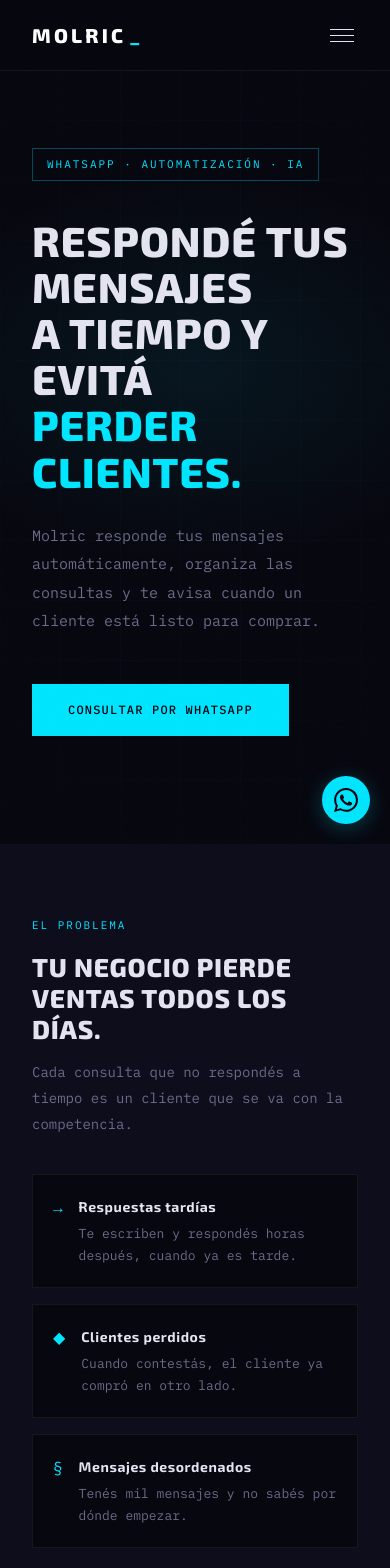
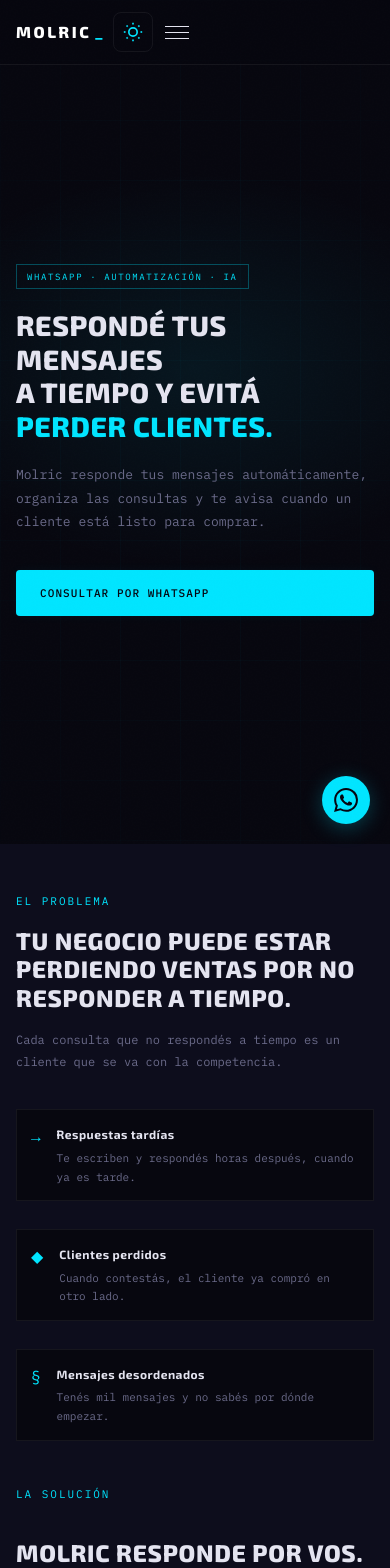
Before and after one commit to carlosmiguelcabrera/Molric, a Next.js app: page / in a window 390 px wide. Shown: the top 1568 px of the page. Built offline with nearby package versions, Linux system fonts and the light colour scheme.

Commit message:
Improve responsive design for tablets and smartphones with dual breakpoints

```diff
--- a/app/globals.css
+++ b/app/globals.css
@@ -12,6 +12,18 @@
   --border: rgba(255,255,255,0.06);
   --font-display: 'Exo 2', sans-serif;
   --font-mono: 'IBM Plex Mono', monospace;
+}
+
+[data-theme="light"] {
+  --bg: #f8f8fc;
+  --surface: #ffffff;
+  --surface2: #f0f0f8;
+  --accent: #0099cc;
+  --accent-dim: rgba(0,153,204,0.12);
+  --accent-glow: rgba(0,153,204,0.25);
+  --text: #1a1a2e;
+  --text-muted: #6b6b8a;
+  --border: rgba(0,0,0,0.08);
 }
 
 *, *::before, *::after { box-sizing: border-box; margin: 0; padding: 0; }
@@ -42,12 +54,12 @@ nav {
   top: 0; left: 0; right: 0;
   z-index: 100;
   display: flex;
-  justify-content: space-between;
   align-items: center;
   padding: 20px 60px;
   border-bottom: 1px solid var(--border);
   background: rgba(7,7,15,0.88);
   backdrop-filter: blur(12px);
+  gap: 24px;
 }
 
 .nav-logo {
@@ -59,6 +71,7 @@ nav {
   color: #ffffff;
   text-decoration: none;
   position: relative;
+  flex-shrink: 0;
 }
 .nav-logo::after {
   content: '_';
@@ -66,7 +79,13 @@ nav {
   margin-left: 4px;
 }
 
-.nav-links { display: flex; gap: 36px; list-style: none; }
+.nav-links {
+  display: flex;
+  gap: 36px;
+  list-style: none;
+  flex: 1;
+  justify-content: center;
+}
 .nav-links a {
   color: var(--text-muted);
   text-decoration: none;
@@ -89,6 +108,8 @@ nav {
   cursor: pointer;
   text-decoration: none;
   transition: background 0.2s, box-shadow 0.2s;
+  white-space: nowrap;
+  flex-shrink: 0;
 }
 .nav-cta:hover { background: var(--accent-dim); box-shadow: 0 0 20px var(--accent-glow); }
 
@@ -100,25 +121,51 @@ nav {
   background: none;
   border: none;
   padding: 4px;
+  flex-shrink: 0;
 }
 .hamburger span { display: block; width: 24px; height: 1px; background: var(--text); transition: all 0.3s ease; }
 .hamburger.active span:nth-child(1) { transform: rotate(45deg) translate(10px, 10px); }
 .hamburger.active span:nth-child(2) { opacity: 0; }
 .hamburger.active span:nth-child(3) { transform: rotate(-45deg) translate(7px, -7px); }
 
+/* THEME TOGGLE */
+.theme-toggle {
+  background: transparent;
+  border: 1px solid var(--border);
+  color: var(--accent);
+  width: 48px;
+  height: 48px;
+  border-radius: 8px;
+  cursor: pointer;
+  display: flex;
+  align-items: center;
+  justify-content: center;
+  transition: border-color 0.2s, background 0.2s;
+  flex-shrink: 0;
+}
+.theme-toggle:hover {
+  border-color: var(--accent);
+  background: var(--accent-dim);
+}
+.theme-toggle svg {
+  width: 20px;
+  height: 20px;
+  transition: transform 0.3s ease;
+}
+
 .mobile-menu {
   display: none;
   position: fixed;
-  top: 65px; left: 0; right: 0;
+  top: 60px; left: 0; right: 0;
   background: rgba(7,7,15,0.98);
   border-bottom: 1px solid var(--border);
-  padding: 24px 40px;
+  padding: 20px 24px;
   z-index: 99;
   flex-direction: column;
-  gap: 20px;
+  gap: 16px;
 }
 .mobile-menu.open { display: flex; }
-.mobile-menu a { color: var(--text-muted); text-decoration: none; font-size: 14px; transition: color 0.2s; }
+.mobile-menu a { color: var(--text-muted); text-decoration: none; font-size: 13px; letter-spacing: 0.1em; transition: color 0.2s; }
 .mobile-menu a:hover { color: var(--accent); }
 
 /* HERO */
@@ -219,6 +266,7 @@ nav {
   display: inline-block;
   transition: box-shadow 0.3s, transform 0.2s;
   animation: pulseGlow 3s ease-in-out 1s infinite;
+  border-radius: 4px;
 }
 .btn-primary:hover {
   box-shadow: 0 0 32px var(--accent-glow), 0 0 8px var(--accent);
@@ -239,6 +287,7 @@ nav {
   text-decoration: none;
   display: inline-block;
   transition: border-color 0.2s, color 0.2s;
+  border-radius: 4px;
 }
 .btn-secondary:hover { border-color: var(--accent); color: var(--accent); }
 
@@ -593,17 +642,120 @@ footer {
 .reveal-delay-4 { transition-delay: 0.4s; }
 
 /* RESPONSIVE */
+/* TABLET */
 @media (max-width: 900px) {
-  nav { padding: 18px 32px; }
+  nav { padding: 16px 24px; gap: 12px; }
+  .nav-logo { font-size: 18px; }
   .nav-links { display: none; }
   .nav-cta { display: none; }
   .hamburger { display: flex; }
-  section { padding: 72px 32px; }
-  #hero { padding: 120px 32px 80px; }
-  #problem { grid-template-columns: 1fr; gap: 48px; }
+  .theme-toggle { width: 44px; height: 44px; }
+
+  section { padding: 64px 28px; }
+  #hero { padding: 110px 28px 70px; }
+  .hero-headline { font-size: clamp(36px, 5vw, 56px); margin-bottom: 24px; }
+  .hero-tag { font-size: 10px; padding: 5px 12px; margin-bottom: 28px; }
+  .hero-sub { font-size: 14px; max-width: 480px; }
+  .hero-actions { gap: 12px; }
+
+  .section-title { font-size: clamp(28px, 4vw, 44px); }
+  .section-sub { font-size: 13px; }
+
+  #problem { grid-template-columns: 1fr; gap: 40px; }
+  .problem-item { padding: 16px; }
+  .problem-text strong { font-size: 13px; }
+  .problem-text p { font-size: 12px; }
+  .solution-card { padding: 24px; }
+  .solution-card h4 { font-size: 14px; }
+  .solution-card p { font-size: 12px; }
+
   .steps::before { display: none; }
-  .steps { grid-template-columns: 1fr; gap: 40px; }
-  .benefits-grid { grid-template-columns: 1fr; }
-  footer { flex-direction: column; align-items: flex-start; }
-  #cta { padding: 80px 32px; }
+  .steps { grid-template-columns: 1fr; gap: 32px; }
+  .step { padding: 0 16px; }
+  .step-circle { width: 56px; height: 56px; font-size: 18px; margin-bottom: 20px; }
+  .step h3 { font-size: 14px; margin-bottom: 10px; }
+  .step p { font-size: 12px; }
+
+  .benefits-grid { grid-template-columns: 1fr; gap: 16px; }
+  .benefit-card { padding: 24px; }
+  .benefit-icon { font-size: 28px; }
+  .benefit-card h3 { font-size: 14px; margin-bottom: 10px; }
+  .benefit-card p { font-size: 12px; }
+
+  .demo-card { max-width: 100%; padding: 32px 24px; }
+  .demo-card p { font-size: 12px; padding: 8px 12px; margin: 6px 0; }
+  .demo-caption { font-size: 11px; margin-top: 16px; }
+
+  .form-container { max-width: 100%; padding: 0; }
+  .form-group { margin-bottom: 20px; }
+  .form-label { font-size: 12px; margin-bottom: 6px; }
+  .form-input { font-size: 13px; padding: 14px; }
+  .form-submit { font-size: 11px; padding: 14px; }
+
+  footer { padding: 40px 28px; flex-direction: column; align-items: flex-start; }
+  .footer-logo { font-size: 14px; }
+  .footer-links { flex-direction: column; gap: 12px; font-size: 12px; }
+  .footer-copy { font-size: 11px; width: 100%; order: 3; margin-top: 16px; }
+
+  #cta { padding: 60px 28px; }
+  #cta .section-title { font-size: clamp(28px, 4vw, 44px); margin-bottom: 16px; }
+  .cta-actions { gap: 12px; padding: 0 0; }
 }
+
+/* SMARTPHONE */
+@media (max-width: 480px) {
+  nav { padding: 12px 16px; gap: 8px; }
+  .nav-logo { font-size: 16px; }
+  .theme-toggle { width: 40px; height: 40px; }
+
+  section { padding: 48px 16px; }
+  #hero { padding: 90px 16px 56px; }
+  .hero-headline { font-size: clamp(28px, 6vw, 40px); margin-bottom: 20px; line-height: 1.2; }
+  .hero-tag { font-size: 9px; padding: 4px 10px; margin-bottom: 20px; }
+  .hero-sub { font-size: 13px; max-width: 100%; margin-bottom: 36px; line-height: 1.8; }
+  .hero-actions { flex-direction: column; }
+  .btn-primary, .btn-secondary { width: 100%; padding: 14px 24px; font-size: 11px; }
+
+  .section-title { font-size: clamp(24px, 5vw, 36px); }
+  .section-sub { font-size: 12px; }
+
+  #problem { gap: 32px; }
+  .problem-item { padding: 14px; margin-bottom: 12px; }
+  .problem-text strong { font-size: 12px; margin-bottom: 4px; }
+  .problem-text p { font-size: 11px; }
+  .solution-card { padding: 20px; margin-bottom: 12px; }
+  .solution-card h4 { font-size: 13px; margin-bottom: 6px; }
+  .solution-card p { font-size: 11px; }
+
+  .steps { gap: 24px; }
+  .step { padding: 0; }
+  .step-circle { width: 50px; height: 50px; font-size: 16px; margin-bottom: 16px; }
+  .step h3 { font-size: 13px; margin-bottom: 8px; }
+  .step p { font-size: 11px; }
+
+  .benefit-card { padding: 20px; margin-bottom: 12px; }
+  .benefit-icon { font-size: 24px; margin-bottom: 12px; }
+  .benefit-card h3 { font-size: 13px; margin-bottom: 8px; }
+  .benefit-card p { font-size: 11px; line-height: 1.6; }
+
+  .demo-card { padding: 20px 16px; max-height: 400px; }
+  .demo-card p { font-size: 11px; padding: 6px 10px; margin: 4px 0; }
+  .demo-caption { font-size: 10px; margin-top: 12px; }
+
+  .form-container { max-width: 100%; }
+  .form-group { margin-bottom: 16px; }
+  .form-label { font-size: 11px; margin-bottom: 6px; }
+  .form-input { font-size: 13px; padding: 12px; }
+  .form-submit { font-size: 11px; padding: 12px; font-weight: 600; }
+
+  footer { padding: 32px 16px; gap: 16px; }
+  .footer-logo { font-size: 13px; }
+  .footer-links { flex-direction: column; gap: 10px; font-size: 11px; }
+  .footer-copy { font-size: 10px; margin-top: 12px; }
+
+  #cta { padding: 48px 16px; }
+  #cta .section-title { font-size: clamp(24px, 5vw, 36px); margin-bottom: 12px; }
+  #cta .section-sub { font-size: 12px; margin-bottom: 32px; }
+  .cta-actions { flex-direction: column; }
+  .cta-actions a { width: 100%; }
+}
--- a/app/page.js
+++ b/app/page.js
@@ -11,6 +11,28 @@ export default function Home() {
   const [mobileMenuOpen, setMobileMenuOpen] = useState(false)
   const [demoMessages, setDemoMessages] = useState([])
   const [demoAnimationComplete, setDemoAnimationComplete] = useState(false)
+  const [theme, setTheme] = useState('dark')
+
+  // Initialize theme from localStorage
+  useEffect(() => {
+    if (typeof window !== 'undefined') {
+      const savedTheme = localStorage.getItem('theme') || 'dark'
+      setTheme(savedTheme)
+      document.documentElement.setAttribute('data-theme', savedTheme)
+    }
+  }, [])
+
+  // Update theme when it changes
+  useEffect(() => {
+    if (typeof window !== 'undefined') {
+      document.documentElement.setAttribute('data-theme', theme)
+      localStorage.setItem('theme', theme)
+    }
+  }, [theme])
+
+  const toggleTheme = () => {
+    setTheme(prevTheme => prevTheme === 'dark' ? 'light' : 'dark')
+  }
 
   const handleChange = (e) => {
     setFormData({
@@ -69,7 +91,7 @@ export default function Home() {
       { delay: 600 },
       { role: 'molric', text: '¡Hola! Sí, tenemos. ¿Cuántas unidades querés?' },
       { role: 'client', text: '2' },
-      { role: 'molric', text: 'Perfecto Son $X. ¿Te los reservo?' },
+      { role: 'molric', text: 'Perfecto. Son $X. ¿Te los reservo?' },
       { role: 'client', text: 'sí, te pago por transferencia' },
     ]
 
@@ -105,6 +127,30 @@ export default function Home() {
           <li><a href="#how">Proceso</a></li>
           <li><a href="#benefits">Beneficios</a></li>
         </ul>
+        <button
+          className="theme-toggle"
+          onClick={toggleTheme}
+          aria-label="Cambiar tema"
+          title={theme === 'dark' ? 'Modo claro' : 'Modo oscuro'}
+        >
+          {theme === 'dark' ? (
+            <svg viewBox="0 0 24 24" fill="none" stroke="currentColor" strokeWidth="2">
+              <circle cx="12" cy="12" r="5"></circle>
+              <line x1="12" y1="1" x2="12" y2="3"></line>
+              <line x1="12" y1="21" x2="12" y2="23"></line>
+              <line x1="4.22" y1="4.22" x2="5.64" y2="5.64"></line>
+              <line x1="18.36" y1="18.36" x2="19.78" y2="19.78"></line>
+              <line x1="1" y1="12" x2="3" y2="12"></line>
+              <line x1="21" y1="12" x2="23" y2="12"></line>
+              <line x1="4.22" y1="19.78" x2="5.64" y2="18.36"></line>
+              <line x1="18.36" y1="5.64" x2="19.78" y2="4.22"></line>
+            </svg>
+          ) : (
+            <svg viewBox="0 0 24 24" fill="none" stroke="currentColor" strokeWidth="2">
+              <path d="M21 12.79A9 9 0 1 1 11.21 3 7 7 0 0 0 21 12.79z"></path>
+            </svg>
+          )}
+        </button>
         <a className="nav-cta" href="#form">Contacto</a>
         <button
           className={`hamburger ${mobileMenuOpen ? 'active' : ''}`}
@@ -149,7 +195,7 @@ export default function Home() {
       <section id="problem">
         <div className="reveal">
           <span className="section-tag">El problema</span>
-          <h2 className="section-title">Tu negocio pierde ventas todos los días.</h2>
+          <h2 className="section-title">Tu negocio puede estar perdiendo ventas por no responder a tiempo.</h2>
           <p className="section-sub">Cada consulta que no respondés a tiempo es un cliente que se va con la competencia.</p>
           <ul className="problem-list">
             <li className="problem-item">
@@ -269,7 +315,7 @@ export default function Home() {
           </div>
           {demoAnimationComplete && (
             <p className="demo-caption" style={{ fontSize: '12px', color: 'var(--text-muted)', marginTop: '20px', lineHeight: '1.6', fontStyle: 'italic' }}>
-              Disponible las 24 horas, responde cualquier consulta con información exacta de tu negocio y la misma calidez en cada conversación — sin tiempos de espera, sin respuestas genéricas.
+              Disponible 24/7, responde al instante con información de tu negocio y mantiene conversaciones claras sin que tengas que intervenir.
             </p>
           )}
         </div>
@@ -278,7 +324,7 @@ export default function Home() {
       {/* CTA */}
       <section id="cta">
         <div className="cta-glow"></div>
-        <span className="section-tag reveal">Listo para cambiar?</span>
+        <span className="section-tag reveal">¿Querés implementar esto en tu negocio?</span>
         <h2 className="section-title reveal">Empezá a responder mejor<br /><em style={{ color: 'var(--accent)', fontStyle: 'normal' }}>y no perder oportunidades.</em></h2>
         <p className="section-sub reveal reveal-delay-1">Instalación rápida + mantenimiento accesible. Empezá hoy mismo.</p>
         <div className="cta-actions reveal reveal-delay-2">
```
